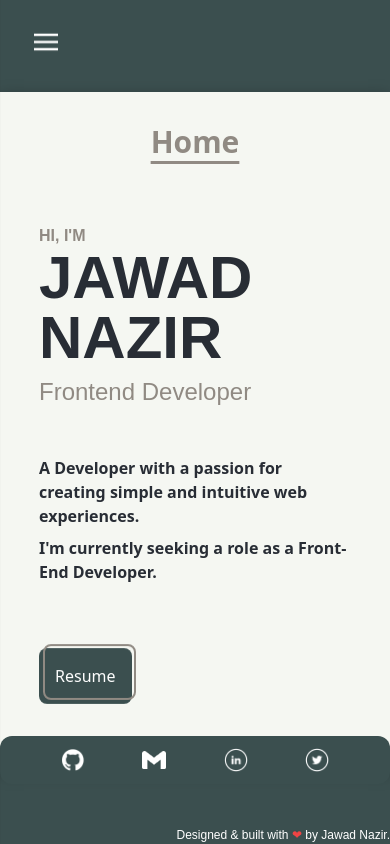
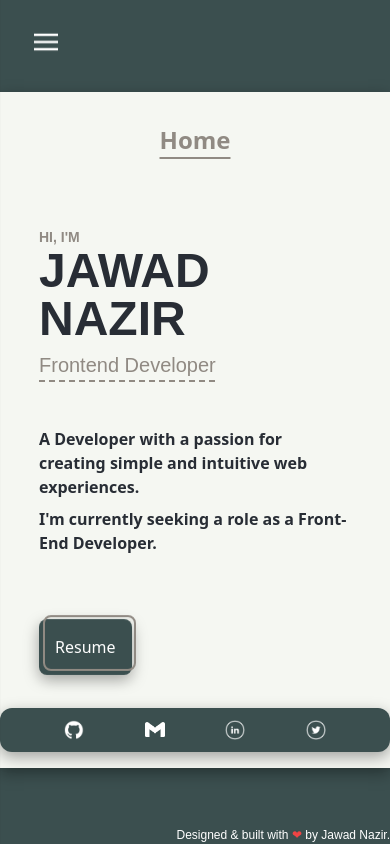
Before and after one commit to Tales-1/Portfolio, a React (Create React App) app: page / in a window 390 px wide. Built offline with nearby package versions, Linux system fonts and the light colour scheme.

Commit message:
restyled and refactored code

```diff
--- a/src/components/NavLinks.tsx
+++ b/src/components/NavLinks.tsx
@@ -32,7 +32,7 @@ const NavLinks:React.FC<Props> = ({mobile, closeMenu,flex}) => {
     })
 
     return (
-            <ul className={`flex justify-evenly w-full h-full text-white ${flex} text-lg md:text-base`}>
+            <ul className={`flex justify-evenly w-full h-full text-white ${flex} text-sm md:text-base`}>
                     {displayLinks}
             </ul>
     )
--- a/src/pages/Home.tsx
+++ b/src/pages/Home.tsx
@@ -15,9 +15,8 @@ const Home:React.FC = () => {
                     whileHover={{scale:1.5}}
                     key={i}
                     >
-
                         <a href={icon.link} target="#">
-                            <img src={icon.src} alt={icon.alt} className="w-6 lg:w-8" />
+                            <img src={icon.src} alt={icon.alt} className="w-5 lg:w-[1.8rem]" />
                         </a>
                 </motion.li>
 
@@ -26,17 +25,17 @@ const Home:React.FC = () => {
         )
     })
     return (
-            <motion.section className="relative flex flex-col w-full h-[80vh] pb-12" >
-
-                <h1 className="text-center font-bold text-3xl lg:text-4xl text-react mt-8 underline underline-offset-8">
+            <motion.section className="relative w-full h-[80vh]" >
+                <div className="grid grid-rows-5 h-full">
+                    <h1 className="text-center font-bold text-2xl lg:text-4xl text-react mt-8 underline underline-offset-8 row-start-1">
                         Home
                     </h1>
-                <motion.div className="m-auto mt-16 lg:justify-center lg:mt-0 flex flex-col md:items-center max-w-[45rem] lg:h-[70vh] w-4/5">
-                    <motion.h2 className="text-6xl lg:text-[5rem] font-bold font-poppins text-title"
+                    <motion.div className="m-auto self-center row-start-2 row-end-5 lg:justify-center flex flex-col md:items-center max-w-[45rem] w-4/5">
+                        <motion.h2 className="text-5xl md:text-6xl lg-2:text-[5rem] font-bold font-poppins text-title"
                                  initial={{opacity:0, y:y}}
                                  animate={{opacity:1, y:0, transition:{delay:delay + 0.1, duration:duration}}}>
                             <motion.span
-                             className="block text-base lg:text-lg text-react"
+                                 className="block text-sm md:text-base lg:text-lg text-react"
                                  initial={{opacity:0, y:y}}
                                  animate={{opacity:1, y:0, transition:{delay:delay + 0.2, duration:duration}}}
                                  >
@@ -45,14 +44,14 @@ const Home:React.FC = () => {
                             JAWAD NAZIR
                         </motion.h2>
                         <motion.span
-                         className="text-2xl md:text-3xl lg:text-4xl text-react mt-2 font-poppins"
+                             className="text-xl md:text-3xl lg:text-[2rem] text-react mt-2 font-poppins underline underline-offset-8 decoration-dashed"
                              initial={{opacity:0, y:y}}
                              animate={{opacity:1, y:0, transition:{delay:delay + 0.3, duration:duration}}}
                              >
                             Frontend Developer
                         </motion.span>
                          <motion.p
-                         className="block text-[#282d35] md:text-center mt-12 font-semibold md:w-[65ch] lg:text-lg"
+                             className="block text-[#282d35] md:text-center mt-12 font-semibold md:w-[50ch] lg-2:w-[65ch] lg:text-lg"
                              initial={{opacity:0, y:y}}
                              animate={{opacity:1, y:0, transition:{delay:delay + 0.5, duration:duration}}}>
                             A Developer with a passion for creating simple and intuitive web experiences. <br />
@@ -62,21 +61,23 @@ const Home:React.FC = () => {
                         <motion.button
                              className="relative p-[1rem] w-fit mt-16 text-white before:border-2 before:border-react lg:text-lg
                                         cursor-pointer before:absolute before:w-full before:h-full bg-body before:left-[4px] before:bottom-[4px]
-                                    rounded-lg before:rounded-lg
+                                        rounded-lg before:rounded-lg shadow-card
                                         "
                              initial={{opacity:0,  y:y}}
                              animate={{opacity:1, y:0,rotateX:"-5deg", transition:{delay:delay + 0.6, duration:duration}}}
-                         whileHover={{scale:1.2, opacity:1, zIndex:20}}
-                    >
+                             whileHover={{scale:1.2, opacity:1, zIndex:20}}>
                            Resume
                         </motion.button>
                     </motion.div>
-                    <motion.ul className="flex w-full justify-evenly items-center max-w-[25rem] gap-2 m-auto p-3 bg-[#3b4f4f] rounded-xl
-                               relative top-8"
+
+                    <motion.ul className="flex w-full justify-evenly items-center max-w-[25rem] gap-2 mt-auto mx-auto p-3
+                                bg-[#3b4f4f] rounded-xl mb-4 shadow-card relative row-start-5"
                                 initial={{opacity:0, y:-y}}
                                 animate={{opacity:1, y:0, transition:{delay:delay + 0.8}}}>
                                 {displayIcons}
                     </motion.ul>
+                </div>
+
                 <h4 className="font-poppins fixed right-0 bottom-0 z-10 text-[0.75rem] lg:m-3 text-white">
                     Designed & built with <span className="text-red-500">&#10084;</span> by<span className="text-white"> Jawad Nazir.</span>
                 </h4>
```
Lines whose indentation alone changed are shown as unchanged.
